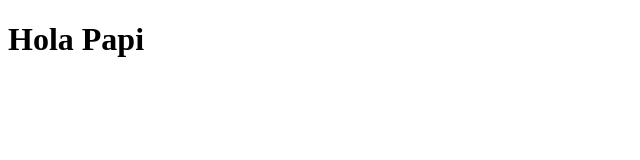
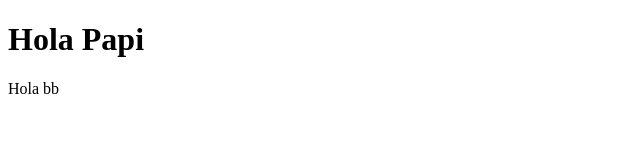
Before and after one commit to JakeTeach/Blog-Challenge, a plain HTML site: page index.html in a window 1280 px wide. Shown: the full height of the page, 0-640 px from the left. Drawn offline with Linux system fonts and the light colour scheme.

```diff
--- a/index.html
+++ b/index.html
@@ -8,5 +8,6 @@
 </head>
 <body>
     <h1> Hola Papi</h1>
+    <p> Hola bb </p>
 </body>
 </html>
```
